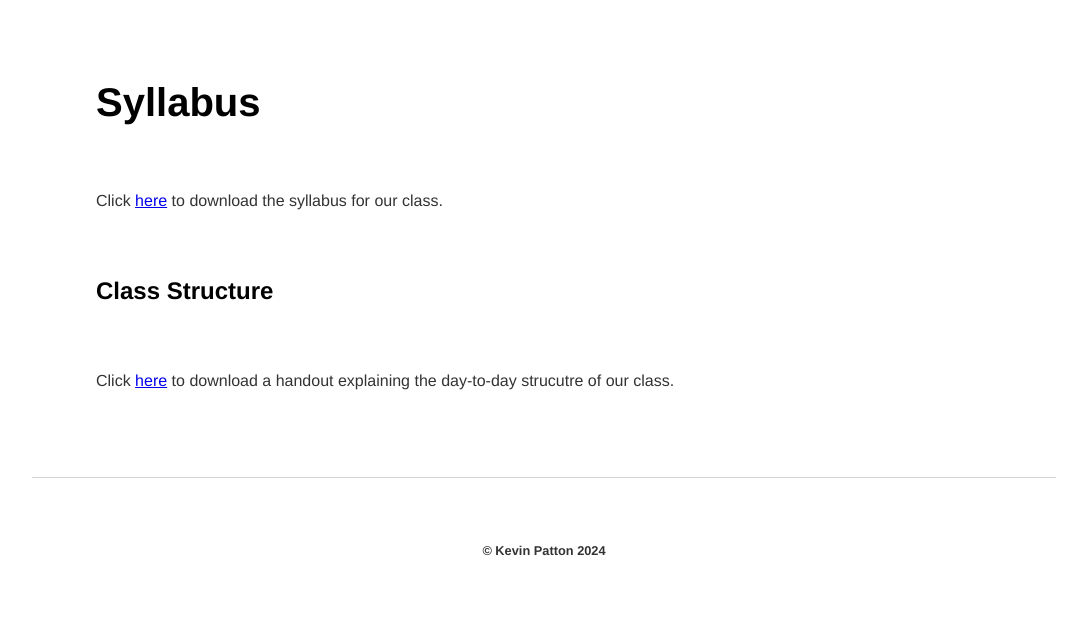
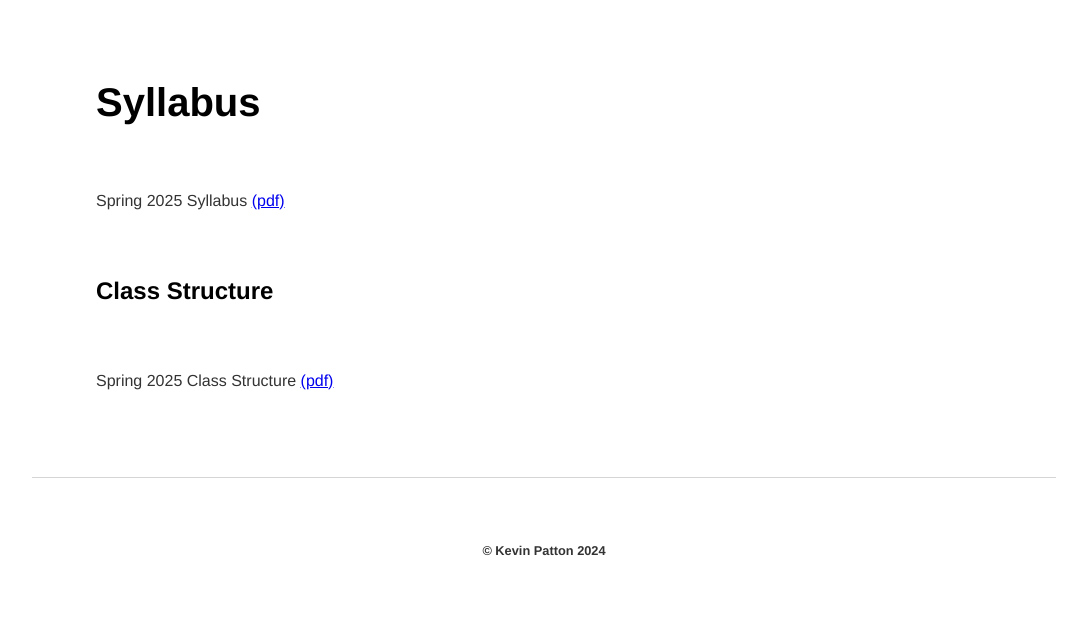
Before and after one commit to kevinjpatton/kevinjpatton.github.io, a Jekyll site: the page built from teaching/phil_3050/syllabus/index.html, in a window 1280 px wide. Shown: the part 348-972 px from the top of the page, without its empty margins (96-1183 px from the left). Built offline with Jekyll 4.4.1, drawn with Linux system fonts in a browser that asks for light colours; Markdown is read by kramdown in place of the engine named in the settings.

Commit message:
Update index.html

```diff
--- a/teaching/phil_3050/syllabus/index.html
+++ b/teaching/phil_3050/syllabus/index.html
@@ -3,6 +3,6 @@ layout: 3050
 title: PHIL3050 - Syllabus
 ---
 <h1>Syllabus</h1>
-<p>Click <a href="/teaching/phil_3050/syllabus/Syllabus_PHIL3050_Spring_2025.pdf" target="_blank">here</a> to download the syllabus for our class.</p>
+<p>Spring 2025 Syllabus <a href="/teaching/phil_3050/syllabus/Syllabus_PHIL3050_Spring_2025.pdf" target="_blank">(pdf)</a></p>
 <h2>Class Structure</h2>
-<p>Click <a href="/teaching/commonresources/Handout - 3000_4000 Level Class Structure.pdf" target="_blank">here</a> to download a handout explaining the day-to-day strucutre of our class.</p>
+<p>Spring 2025 Class Structure <a href="/teaching/commonresources/Handout - 3000_4000 Level Class Structure.pdf" target="_blank">(pdf)</a></p>
```
